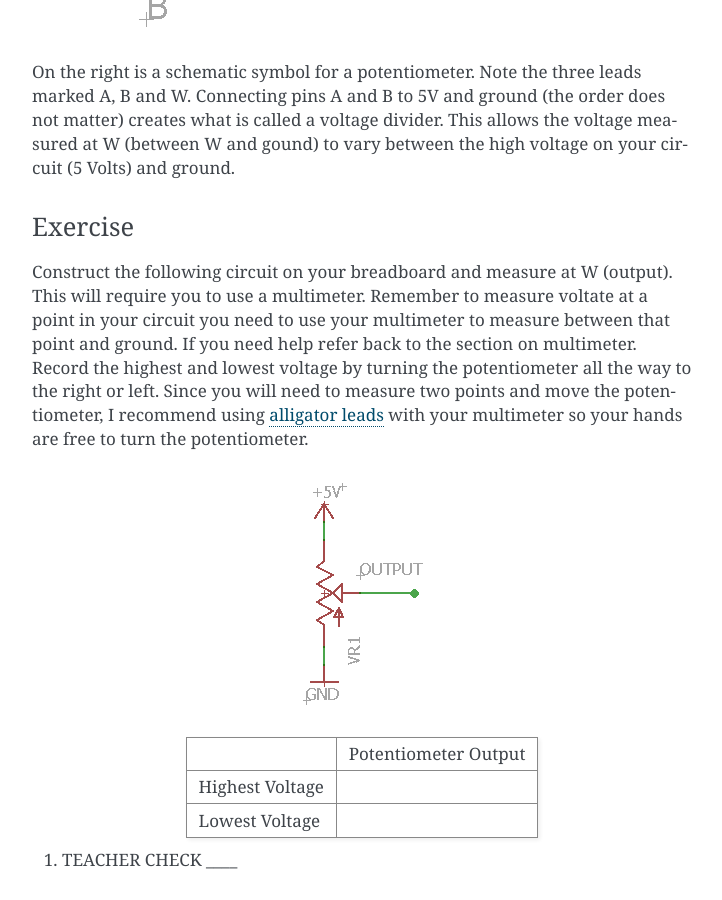
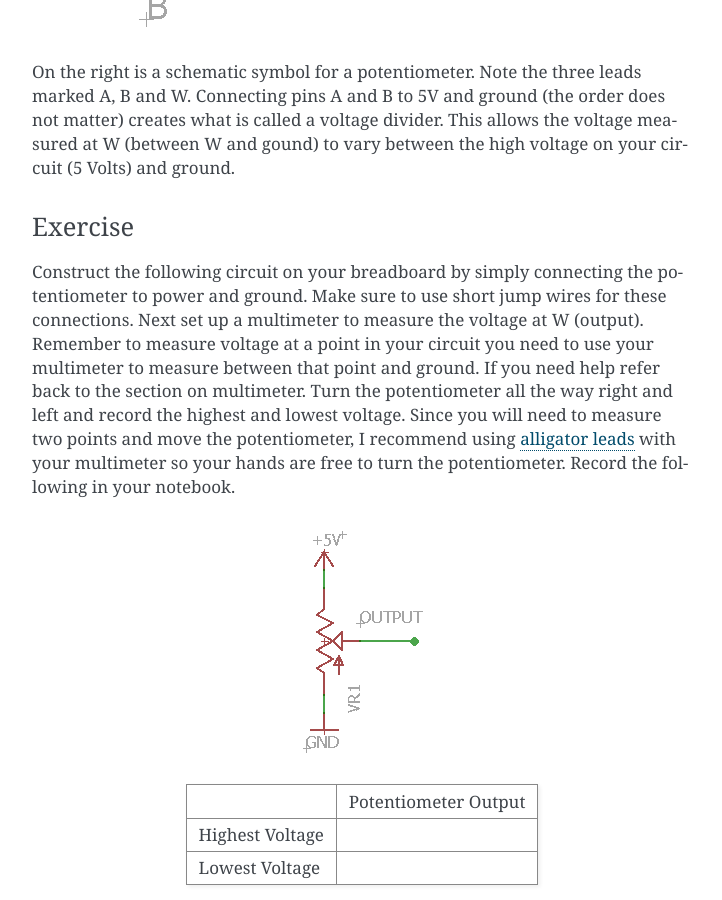
Before and after one commit to maxtkc/mvths-wiki, a Sphinx documentation site: the page built from docs/020-potentiometers.rst, in a window 1280 px wide and 900 px high, scrolled down 1703 px. Shown: the whole window, without its empty margins (388-1110 px from the left). Built offline with Sphinx 7.4.7, drawn with Linux system fonts in a browser that asks for light colours.

Commit message:
Update 020-potentiometers.rst

```diff
--- a/docs/020-potentiometers.rst
+++ b/docs/020-potentiometers.rst
@@ -30,10 +30,10 @@
 Exercise
 ~~~~~~~~
 
-Construct the following circuit on your breadboard and measure at W (output). This will require you to use a multimeter. Remember to measure voltate at a point in
+Construct the following circuit on your breadboard by simply connecting the potentiometer to power and ground. Make sure to use short jump wires for these
+connections. Next set up a multimeter to measure the voltage at W (output). Remember to measure voltage at a point in
 your circuit you need to use your multimeter to measure between that point and ground. If you need help refer back to the
-section on multimeter. Record the highest and lowest voltage by turning the
-potentiometer all the way to the right or left. Since you will need to measure two points and move the potentiometer, I recommend using  `alligator leads <https://docs.google.com/document/d/1BmZbXzxnD2j17QToSZ9jeZmnP7burwfksfQq2v4zu-Y/edit#bookmark=kix.53hctxuwjhmw>`__ with your multimeter so your hands are free to turn the potentiometer.
+section on multimeter. Turn the potentiometer all the way right and left and record the highest and lowest voltage. Since you will need to measure two points and move the potentiometer, I recommend using  `alligator leads <https://docs.google.com/document/d/1BmZbXzxnD2j17QToSZ9jeZmnP7burwfksfQq2v4zu-Y/edit#bookmark=kix.53hctxuwjhmw>`__ with your multimeter so your hands are free to turn the potentiometer. Record the following in your notebook.
 
 
 
```
